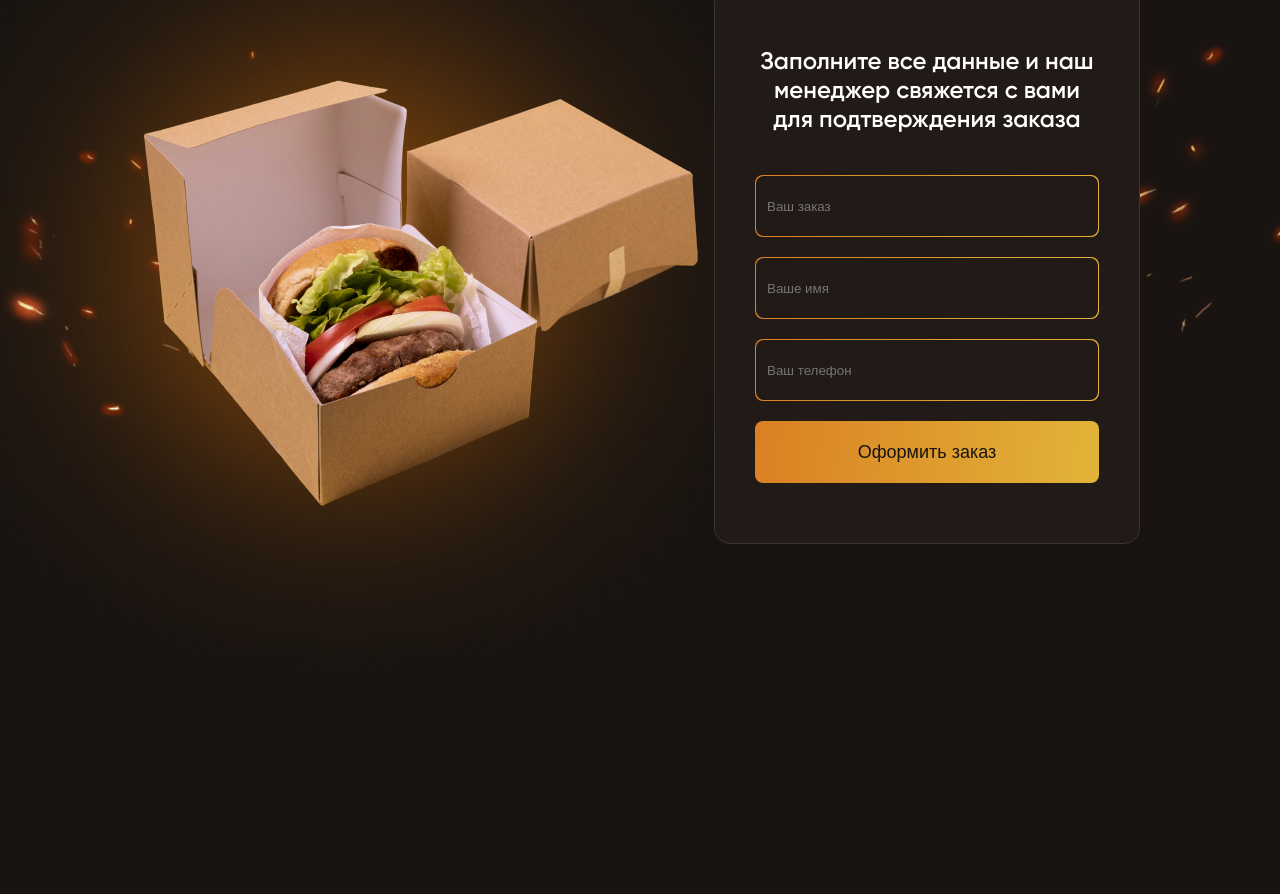
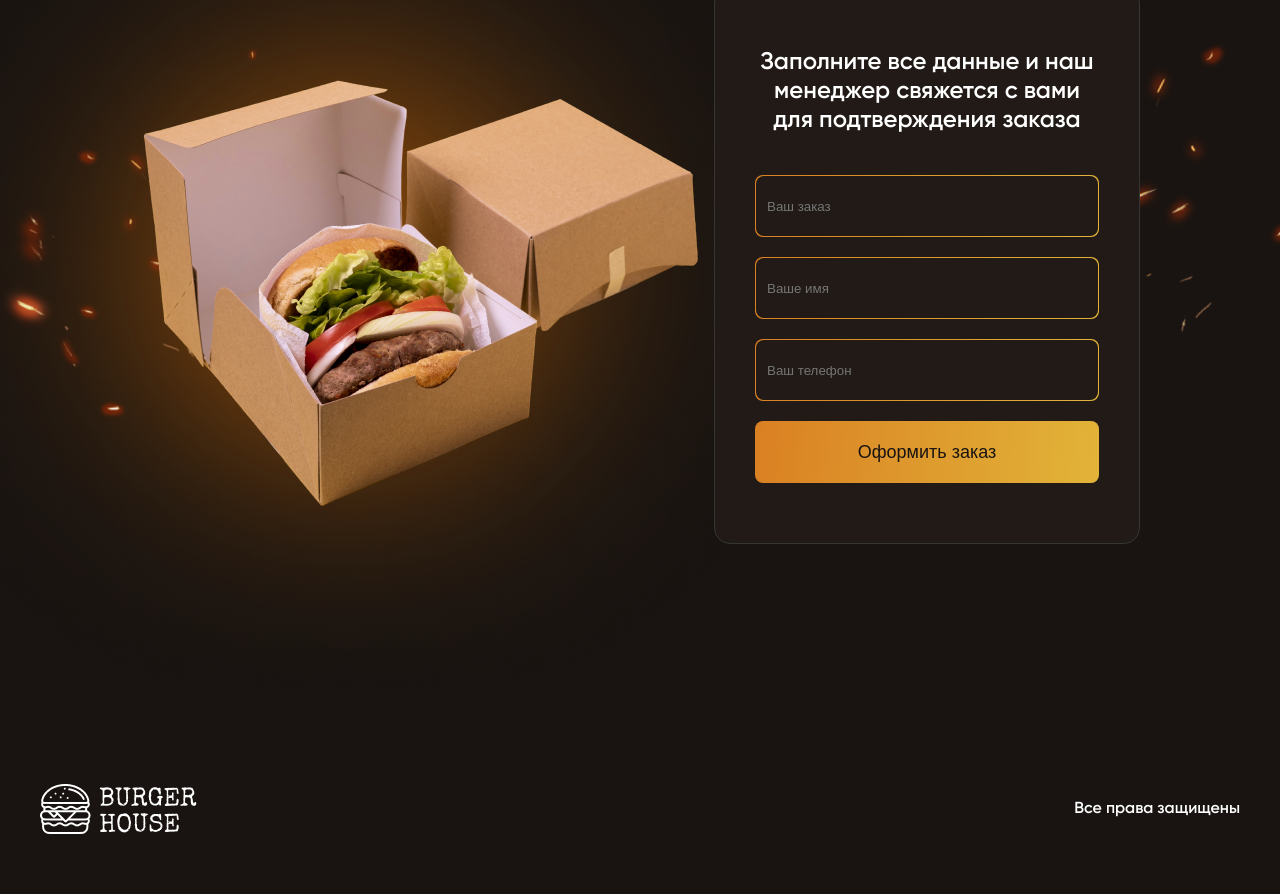
Before and after one commit to Nursen-Okenov/burger-project, a plain HTML site: page index.html in a window 1280 px wide. Shown: the part 3327-4221 px from the top of the page. Before the commit the page ends 4051 px from the top, so only its background shows below. Drawn offline with Linux system fonts and the light colour scheme.

Commit message:
create footer block with styles

```diff
--- a/index.html
+++ b/index.html
@@ -276,5 +276,14 @@
     </div>
 </section>
 
+<footer class="footer">
+    <div class="container">
+        <div class="logo">
+            <img src="images/Logo.png" alt="Logo">
+        </div>
+        <div class="rights">Все права защищены</div>
+    </div>
+</footer>
+
 </body>
 </html>
--- a/styles/style.css
+++ b/styles/style.css
@@ -320,3 +320,18 @@ body {
     width: 344px;
     height: 62px;
 }
+
+.footer {
+    padding: 60px 0;
+}
+
+.footer .container {
+    display: flex;
+    align-items: center;
+    justify-content: space-between;
+}
+
+.rights {
+    font-size: 16px;
+    line-height: 20px;
+}
```
